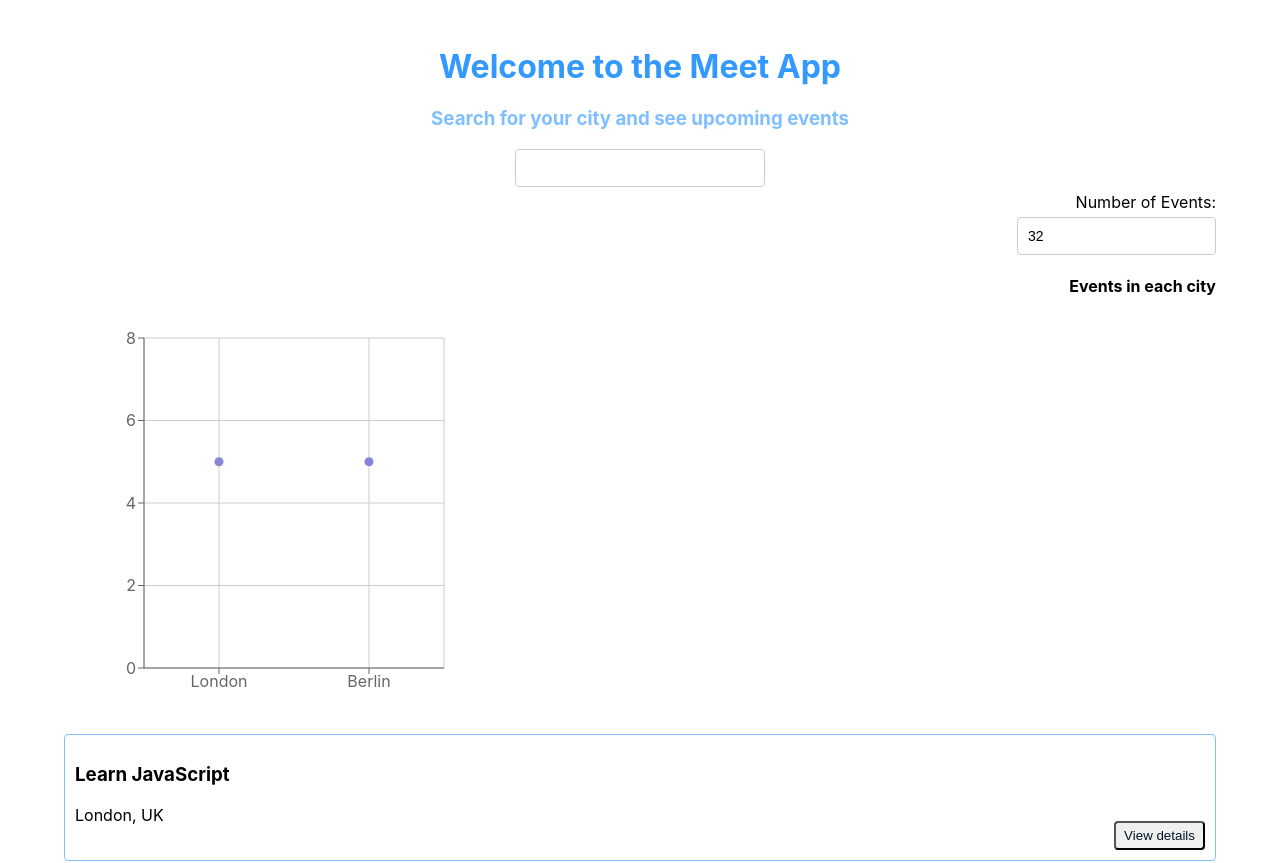
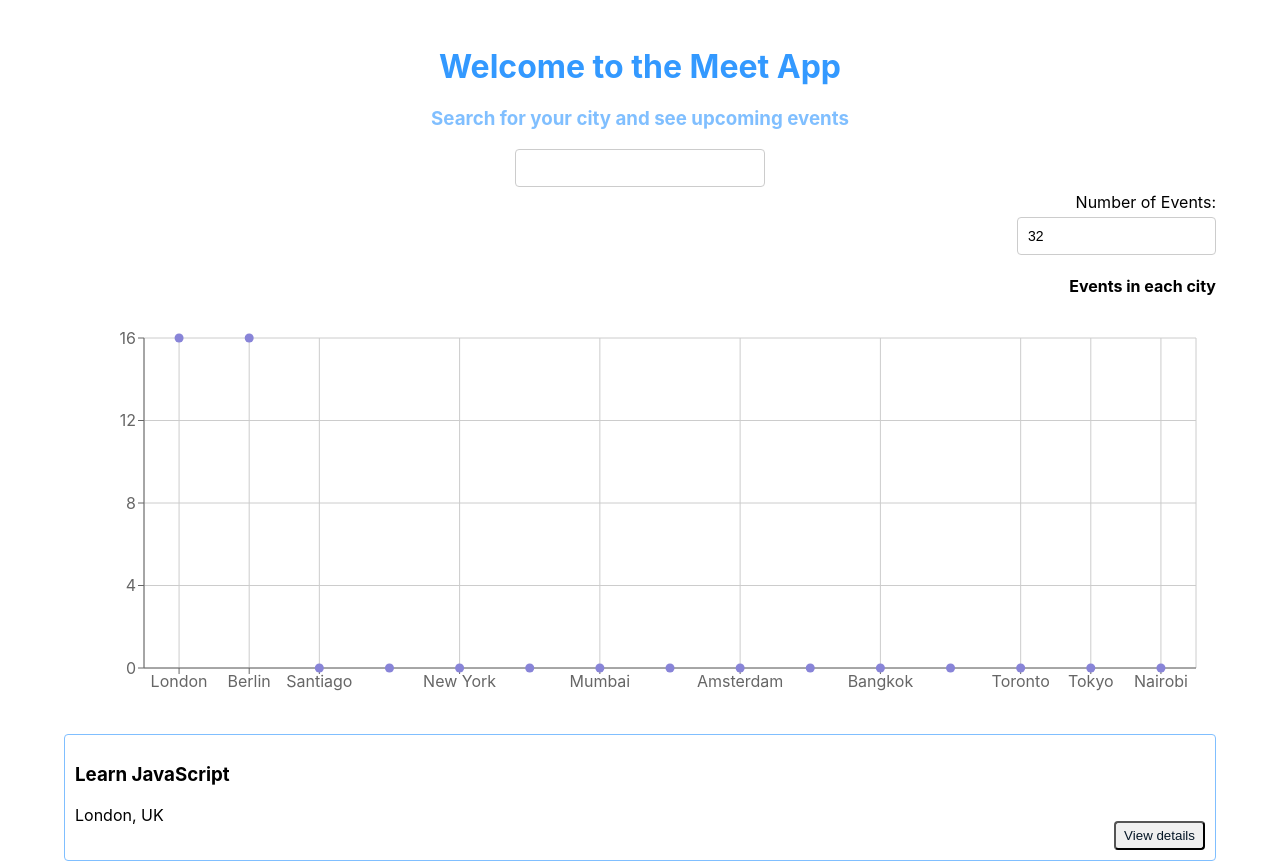
Before and after one commit to elzneik/meet, a React (Create React App) app: page / in a window 1280 px wide. Shown: the top 863 px of the page. Built offline with nearby package versions, Linux system fonts and the light colour scheme; what atatus-spa would draw is missing.

Commit message:
scatterchart implementation

```diff
--- a/src/App.js
+++ b/src/App.js
@@ -7,7 +7,7 @@
 import NumberOfEvents from './NumberOfEvents';
 
 import { getEvents, extractLocations } from "./api";
-import { ScatterChart, Scatter, XAxis, YAxis, CartesianGrid, Tooltip } from 'recharts';
+import { ScatterChart, Scatter, XAxis, YAxis, CartesianGrid, Tooltip, ResponsiveContainer } from 'recharts';
 
 
 
@@ -84,9 +84,8 @@
 
         <h4>Events in each city</h4>
 
+        <ResponsiveContainer height={400} >
           <ScatterChart
-          width={400}
-          height={400}
             margin={{
               top: 20, right: 20, bottom: 20, left: 20,
             }}
@@ -97,7 +96,7 @@
             <Tooltip cursor={{ strokeDasharray: '3 3' }} />
             <Scatter data={this.getData()} fill="#8884d8" />
           </ScatterChart>
-
+        </ResponsiveContainer>
         <EventList
           events={this.state.events}/>
       </div>
```
Also changed, not shown: src/mock-data.js. Lines whose indentation alone changed are shown as unchanged.
